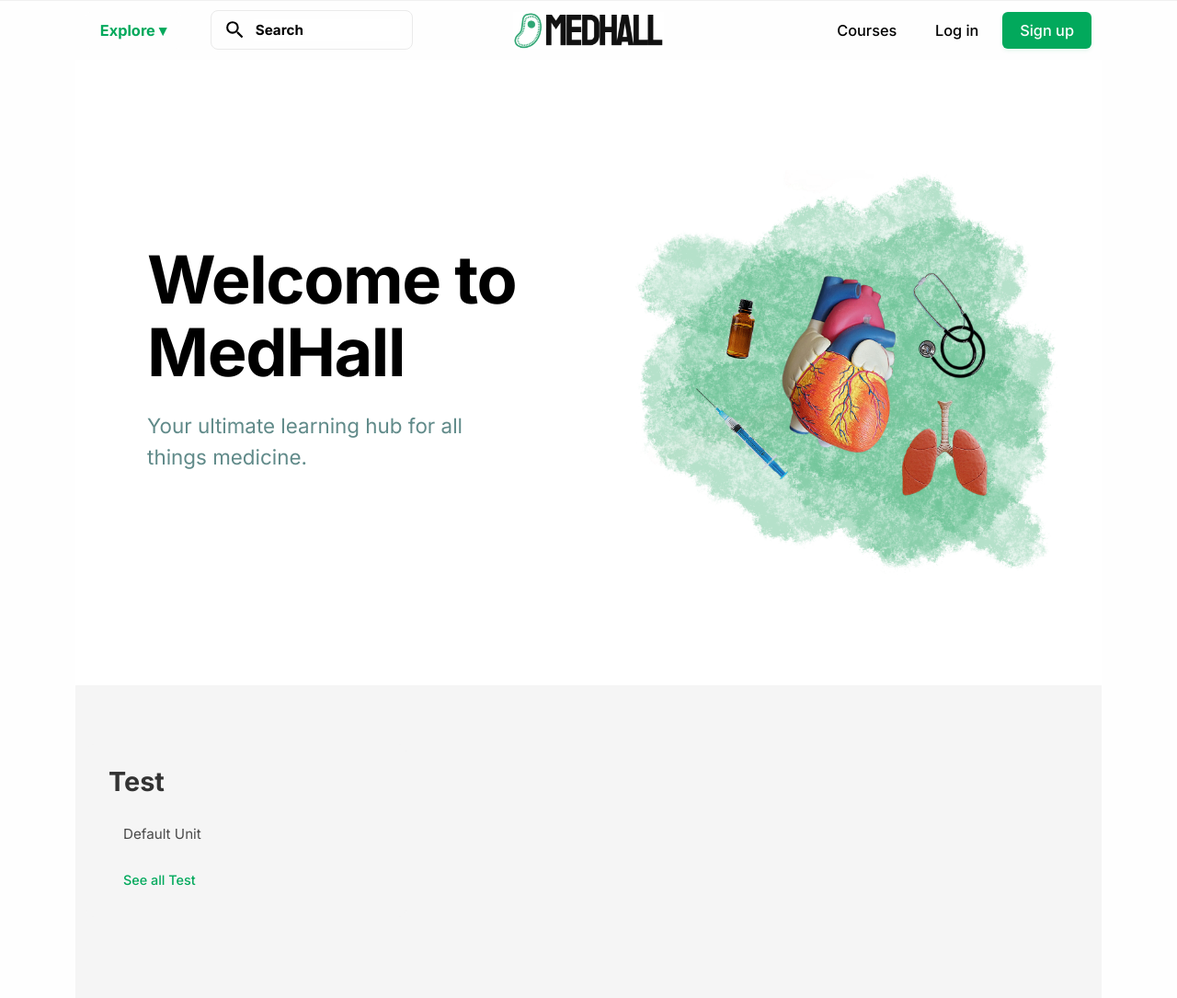
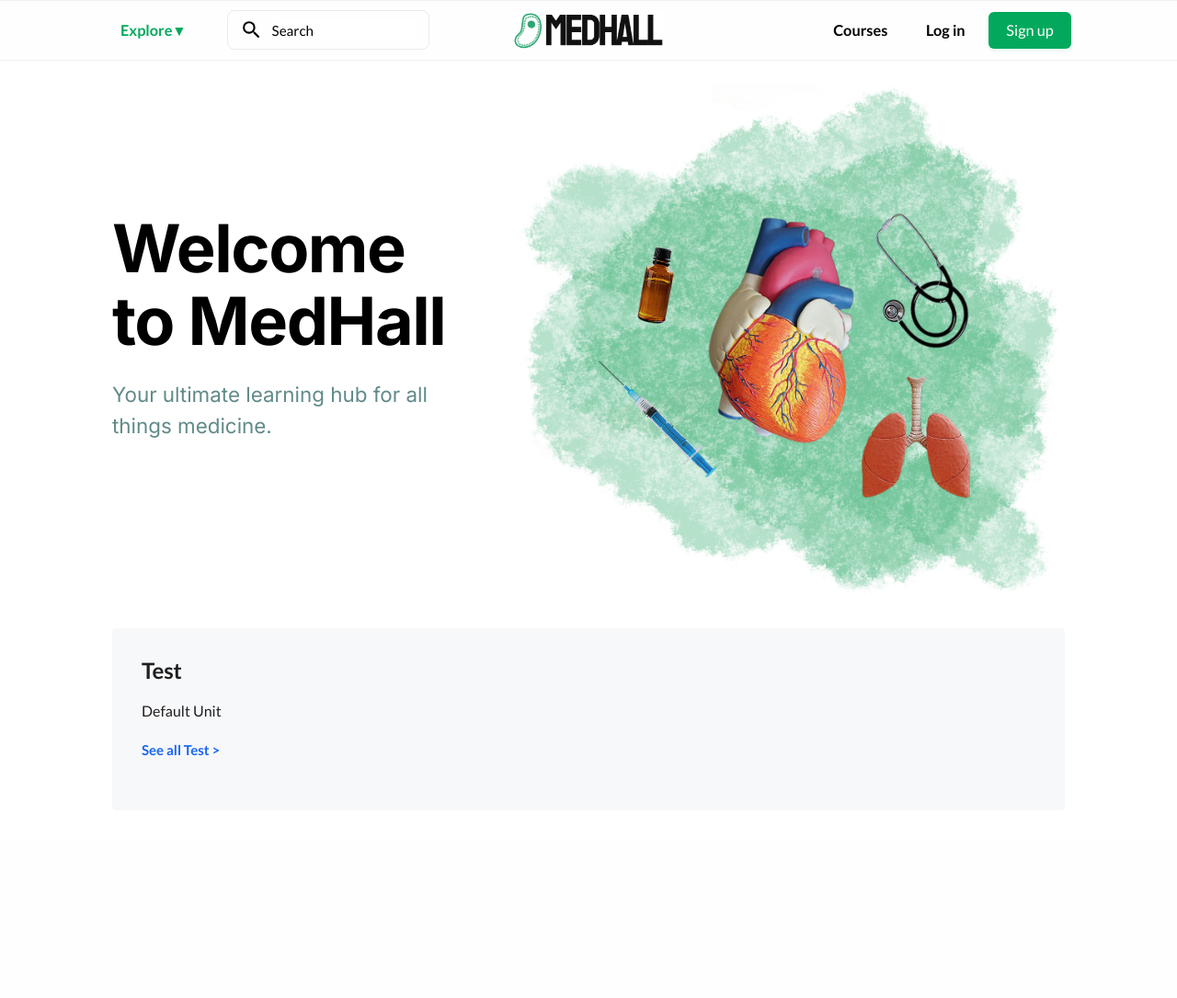
Before and after one commit to n232not/MedHall, a Django app: page / in a window 1280 px wide. Shown: the whole page at 92% size. After the commit the page ends 822 px from the top, so only its background shows below. Run offline with Django 5.2, Linux system fonts and the light colour scheme; data comes from the database, SQL or seed files in the repository; both versions use the stored data as it was before the commit; some libraries are stand-ins or nearby versions.

Commit message:
Finalized homepage and database remigration

```diff
--- a/courses/templates/base.html
+++ b/courses/templates/base.html
@@ -6,6 +6,7 @@
     <meta charset="UTF-8">
     <meta name="viewport" content="width=device-width, initial-scale=1.0">
     <title>MedHall</title>
+    <link href="https://fonts.googleapis.com/css2?family=Outfit:wght@400;500;600;700&display=swap" rel="stylesheet">
     <link href="https://fonts.googleapis.com/css2?family=Inter:wght@300;400;500;600;700&family=Roboto+Mono:wght@300;400;500&display=swap" rel="stylesheet">
     <link href="https://fonts.googleapis.com/css2?family=Montserrat:wght@400;500;600;700&display=swap" rel="stylesheet">
     <link href="https://cdn.jsdelivr.net/npm/bootstrap@5.3.0-alpha1/dist/css/bootstrap.min.css" rel="stylesheet">
@@ -25,7 +26,7 @@
 
         body {
             background-color: var(--white);
-            font-family: 'Inter', sans-serif;
+            font-family: 'Lato', sans-serif;
         }
 
         /* Navbar Styles */
@@ -45,7 +46,7 @@
             grid-template-columns: 1fr auto 1fr;
             align-items: center;
             width: 90%;
-            max-width: 1175px;
+            max-width: 1050px;
             gap: 3rem;
             margin: 0 auto;
         }
@@ -64,7 +65,7 @@
             display: flex;
             align-items: center;
             gap: 2rem;
-            font-family: 'Inter', sans-serif;
+            font-family: 'Lato', sans-serif;
             font-weight: bold;
             justify-content: flex-start;
         }
@@ -79,7 +80,7 @@
             display: flex;
             align-items: center;
             gap: 0.6rem;
-            font-family: 'Inter', sans-serif;
+            font-family: 'Lato', sans-serif;
             font-weight: bold;
             justify-content: flex-end;
         }
@@ -94,7 +95,7 @@
             color: var(--primary-green);
             border: none;
             cursor: pointer;
-            font-weight: bold;
+            font-weight: 600;
         }
 
         .explore-btn:hover {
@@ -142,7 +143,7 @@
             border-radius: 8px;
             width: 220px;
             background-color: var(--white);
-            font-family: 'Inter', sans-serif;
+            font-family: 'Lato', sans-serif;
             position: relative;
             transition: all 0.2s ease;
         }
@@ -164,14 +165,14 @@
             border: none;
             outline: none;
             width: 100%;
-            font-family: 'Inter', sans-serif;
+            font-family: 'Lato', sans-serif;
             font-size: 0.95rem;
             color: var(--dark-gray);
         }
 
         .search-container input::placeholder {
-            font-family: 'Inter', sans-serif;
-            font-weight: bold;
+            font-family: 'Lato', sans-serif;
+            font-weight: 400;
             color: var(--dark-gray);
         }
 
@@ -203,7 +204,7 @@
         .nav-link {
             text-decoration: none;
             color: var(--dark-gray);
-            font-weight: 500;
+            font-weight: 600;
             font-size: 1.02rem;
             padding: 0.4rem 1rem;
             border-radius: 6px;
--- a/courses/templates/index.html
+++ b/courses/templates/index.html
@@ -3,59 +3,74 @@
 {% block content %}
 <!-- Hero Section -->
 <div class="hero">
-    <div class="container-fluid p-0">
-        <div class="row align-items-center gx-5 mx-0">
-            <div class="col-lg-6 text-start hero-text">
-                <h1>Welcome to MedHall</h1>
+    <div class="hero-wrapper">
+        <div class="hero-content">
+            <div class="hero-text">
+                <h1>Welcome<br>to MedHall</h1>
                 <p>Your ultimate learning hub for all things medicine.</p>
             </div>
-            <div class="col-lg-6 d-flex justify-content-center">
             <div class="hero-image-container">
                 <img src="{% static 'images/thumbnail_Untitled_Artwork.png' %}" alt="MedHall Hero" class="hero-image">
             </div>
         </div>
     </div>
 </div>
-</div>
 
 <!-- Course Sections -->
-<div class="course-sections mt-0">
-    <div class="container">
-        <div class="row">
+<div class="course-sections">
+    <div class="hero-wrapper">
+        <div class="course-content">
             {% for course in courses %}
-            <div class="col-md-4 mb-4">
             <div class="course-category">
                 <h2 class="category-title">{{ course.title }}</h2>
                 <div class="course-list">
                     {% for unit in course.units.all %}
                         <a href="{% url 'course_detail' course.pk %}#unit-{{ unit.pk }}" class="course-link">{{ unit.title }}</a>
                     {% endfor %}
-                        <a href="{% url 'course_detail' course.pk %}" class="course-link see-all">See all {{ course.title }}</a>
+                    <a href="{% url 'course_detail' course.pk %}" class="course-link see-all">See all {{ course.title }} ></a>
                 </div>
             </div>
-            </div>
-            {% if forloop.counter|divisibleby:3 %}
-                </div><div class="row">
-            {% endif %}
             {% endfor %}
         </div>
     </div>
 </div>
 
 <style>
+/* Reset backgrounds */
+html, body, #root, .hero, .hero-wrapper, .hero-content, .hero-text, .hero-image-container {
+    background-color: transparent !important;
+}
+
+body {
+    background: #fff !important;
+}
+
 /* Hero styles */
 .hero {
-    padding: 0;
+    padding: 0 0;
     margin: 0;
-    background-color: #ffffff !important;
-    min-height: 85vh;
+    min-height: 70vh;
     display: flex;
     align-items: center;
-    border: none;
+}
+
+.hero-wrapper {
+    width: 100%;
+    max-width: 1100px;
+    margin: 0 auto;
+    padding: 0 2rem;
+}
+
+.hero-content {
+    display: flex;
+    align-items: center;
+    justify-content: space-between;
+    gap: 2rem;
 }
 
 .hero-text {
-    padding-left: 7%;
+    flex: 1;
+    max-width: 400px;
 }
 
 .hero h1 {
@@ -75,98 +90,99 @@
     margin-bottom: 2rem;
     font-weight: 400;
     line-height: 1.5;
-    max-width: 90%;
 }
 
 .hero-image-container {
-    width: 100%;
-    max-width: 700px;  /* Increased from 500px */
-    padding: 20px;
+    width: 600px;
+    flex-shrink: 0;
 }
 
 .hero-image {
     width: 100%;
     height: auto;
     object-fit: contain;
-    max-height: 600px;  /* Increased from 450px */
-    transition: transform 0.3s ease-in-out;
+    max-height: 600px;
 }
 
-/* Remove any top margins/padding from base container */
-body > .container {
-    margin-top: 0 !important;
-    padding-top: 0 !important;
+/* Course sections */
+.course-sections {
+    padding: 2rem 0;
+    background: transparent !important;
 }
 
-.navbar {
-    margin-bottom: 0 !important;
-    border-bottom: none !important;
-}
-
-/* Rest of the styles remain the same */
-.course-sections {
-    background-color: #f5f5f5;
-    padding: 4rem 0;
+.course-content {
+    background-color: #f7f8fa;
+    border-radius: 4px;
+    padding: 2rem;
+    display: grid;
+    grid-template-columns: repeat(auto-fit, minmax(300px, 1fr));
+    gap: 2rem;
 }
 
 .course-category {
-    padding: 1.5rem;
-    background-color: #f5f5f5;
-    border-radius: 8px;
-    height: 100%;
-    box-shadow: none;
+    margin-bottom: 1rem;
 }
 
 .category-title {
-    font-family: 'Inter', sans-serif;
-    font-size: 1.8rem;
+    font-family: 'Lato', sans-serif;
+    font-size: 1.5rem;
     font-weight: 700;
-    color: #333;
-    margin-bottom: 1rem;
-    padding-bottom: 0.5rem;
-    border-bottom: none;
+    color: #1f1f1f;
+    margin-bottom: 0.75rem;
+    letter-spacing: -0.01em;
 }
 
 .course-list {
-    display: flex;
-    flex-direction: column;
-    gap: 0.4rem;
-    padding-left: 0.5rem;
+    display: grid;
+    grid-template-columns: 1fr;
+    gap: 0.25rem;
+}
+
+@media (min-width: 600px) {
+    .course-list {
+        grid-template-columns: repeat(2, 1fr);
+        gap: 0.25rem 1.5rem;
+    }
 }
 
 .course-link {
-    color: #4a4a4a;
+    font-family: 'Lato', sans-serif;
+    color: #1f1f1f;
     text-decoration: none;
-    font-size: 0.95rem;
-    padding: 0.3rem 0.5rem;
+    font-size: 1rem;
+    font-weight: 400;
+    padding: 0.4rem 0rem;
     border-radius: 4px;
-    transition: all 0.2s ease;
+    transition: all 0.15s ease;
+    line-height: 1.4;
 }
 
 .course-link:hover {
-    background-color: var(--light-blue);
-    color: var(--primary-green);
-    padding-left: 1rem;
+    color: #1865f2;
 }
 
 .course-link.see-all {
-    color: var(--primary-green);
-    font-weight: 500;
-    margin-top: 0.5rem;
-    border-top: none;
-    padding-top: 0.5rem;
-    font-size: 0.9rem;
+    color: #1865f2;
+    font-weight: 600;
+    margin-top: 0.25rem;
+    font-size: 0.9375rem;
+    grid-column: 1 / -1;
 }
+
 /* Responsive adjustments */
 @media (max-width: 992px) {
     .hero {
         min-height: auto;
-        padding: 4rem 0;
+        padding: 3rem 0;
+    }
+
+    .hero-content {
+        flex-direction: column;
+        text-align: center;
     }
 
     .hero-text {
-        padding-left: 5%;
-        text-align: center;
+        max-width: 100%;
     }
 
     .hero h1 {
@@ -179,8 +195,8 @@ body > .container {
     }
 
     .hero-image-container {
+        width: 100%;
         max-width: 500px;
-        margin: 0 auto;
     }
 
     .hero-image {
@@ -189,12 +205,12 @@ body > .container {
 }
 
 @media (max-width: 768px) {
-    .course-sections {
-        padding: 2rem 0;
+    .hero-wrapper {
+        padding: 0 1rem;
     }
 
-    .course-category {
-        margin-bottom: 1rem;
+    .course-content {
+        padding: 1.5rem;
     }
 }
 </style>
```
Also changed, not shown: courses/migrations/0001_initial.py, courses/migrations/0002_alter_lesson_options_lesson_order_and_more.py (deleted), courses/migrations/0003_handle existing lessons.py (deleted), courses/migrations/0004_merge_20250125_1228.py (deleted), db.sqlite3. Lines whose indentation alone changed are shown as unchanged.
